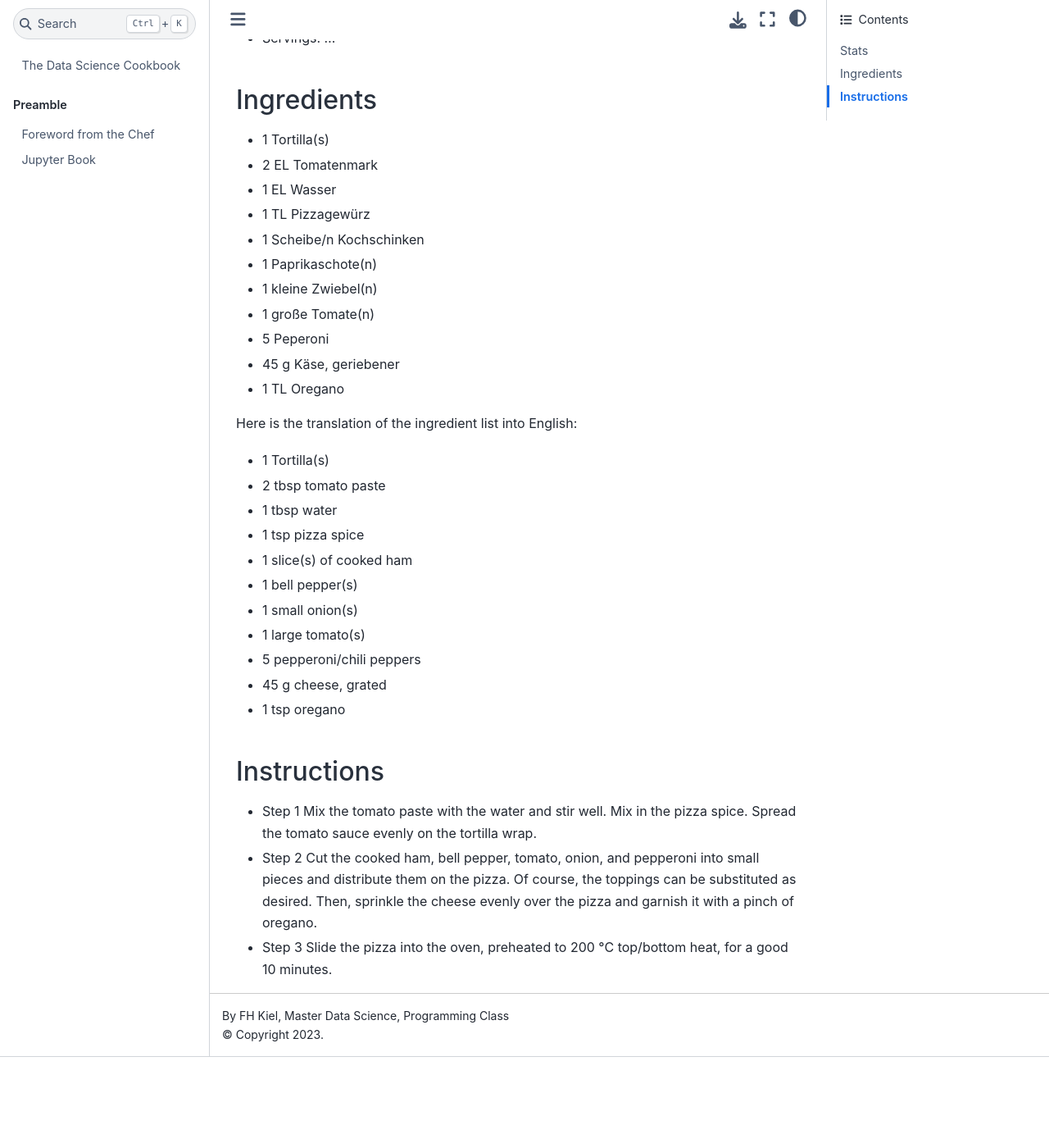
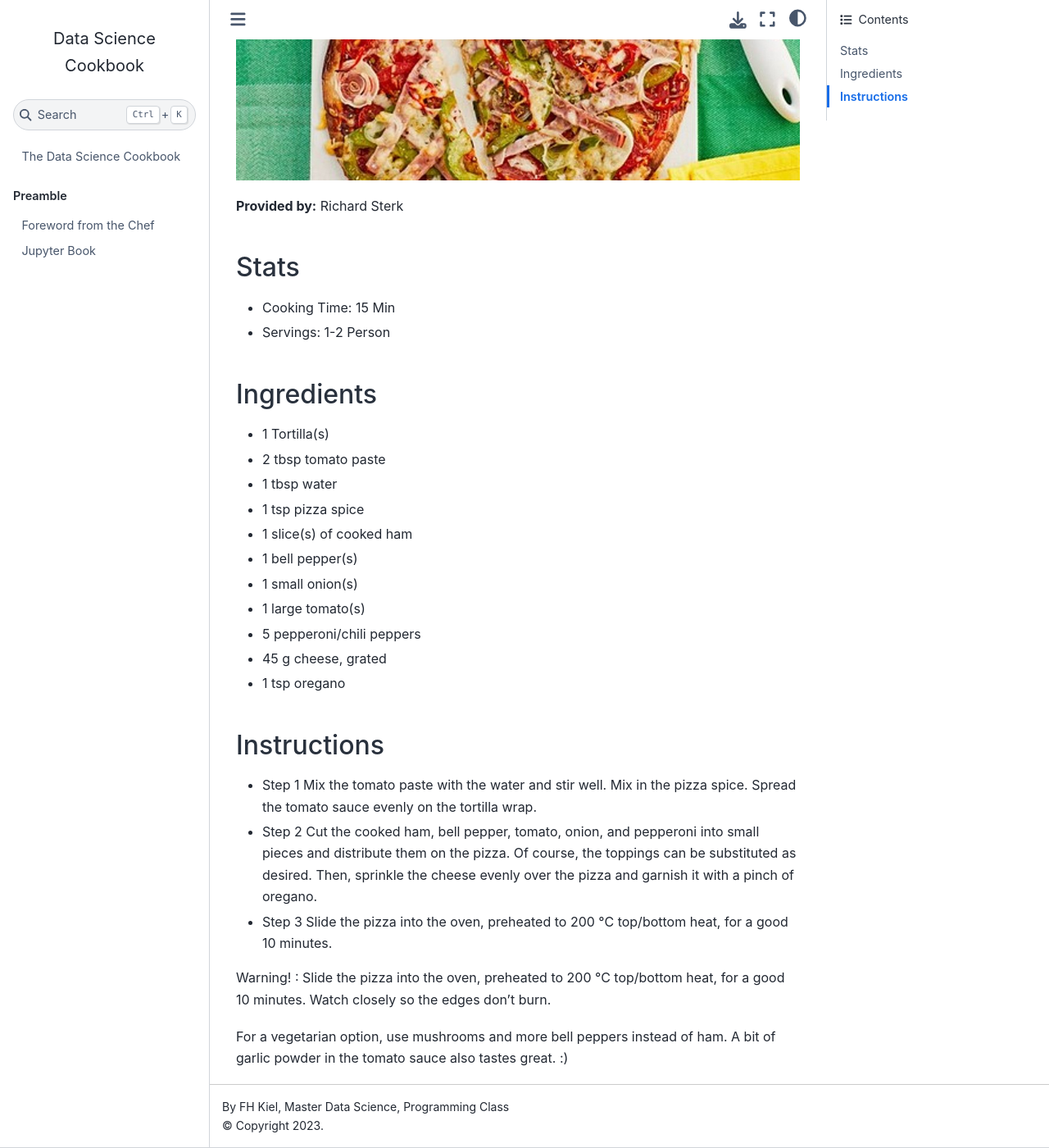
Before and after one commit to tillschwoerer/the-data-science-cookbook, a Jupyter Book: the page built from recipes/Wrap_Pizza.md, in a window 1280 px wide and 1400 px high, scrolled down 347 px. Shown: the whole window at 82% size. Built offline with Jupyter Book 1.0.4 settings and Sphinx 7.4.7 and the Sphinx Book theme 1.1.4, drawn with Linux system fonts in a browser that asks for light colours; pages that are not in the unit, such as notebooks, are missing from menus; before the commit the page ends 1636 px from its top, so only the background shows below that.

Commit message:
Add tips and variations

```diff
--- a/recipes/Wrap_Pizza.md
+++ b/recipes/Wrap_Pizza.md
@@ -1,29 +1,15 @@
 # Dish Name
 Short Description of the dish, and why it's special for you.
 
-![Pizza Wrap](/Users/richardsterk/Downloads/wrap-pizza.jpg)
+![Pizza Wrap](../img/wrap-pizza.jpg)
 
 **Provided by:** Richard Sterk
 
 ## Stats
 - Cooking Time: 15 Min
-- Servings: ...
+- Servings: 1-2 Person
 
 ## Ingredients
-
-- 1 Tortilla(s)
-- 2 EL Tomatenmark
-- 1 EL Wasser
-- 1 TL Pizzagewürz
-- 1 Scheibe/n Kochschinken
-- 1 Paprikaschote(n)
-- 1 kleine Zwiebel(n)
-- 1 große Tomate(n)
-- 5	Peperoni
-- 45 g Käse, geriebener
-- 1 TL Oregano
-
-Here is the translation of the ingredient list into English:
 
 - 1 Tortilla(s)
 - 2 tbsp tomato paste
@@ -45,3 +31,9 @@
     Cut the cooked ham, bell pepper, tomato, onion, and pepperoni into small pieces and distribute them on the pizza. Of course, the toppings can be substituted as desired. Then, sprinkle the cheese evenly over the pizza and garnish it with a pinch of oregano.
 - Step 3
     Slide the pizza into the oven, preheated to 200 °C top/bottom heat, for a good 10 minutes.
+
+
+Warning! : Slide the pizza into the oven, preheated to 200 °C top/bottom heat, for a good 10 minutes. Watch closely so the edges don't burn.
+
+For a vegetarian option, use mushrooms and more bell peppers instead of ham.
+A bit of garlic powder in the tomato sauce also tastes great. :)
```
